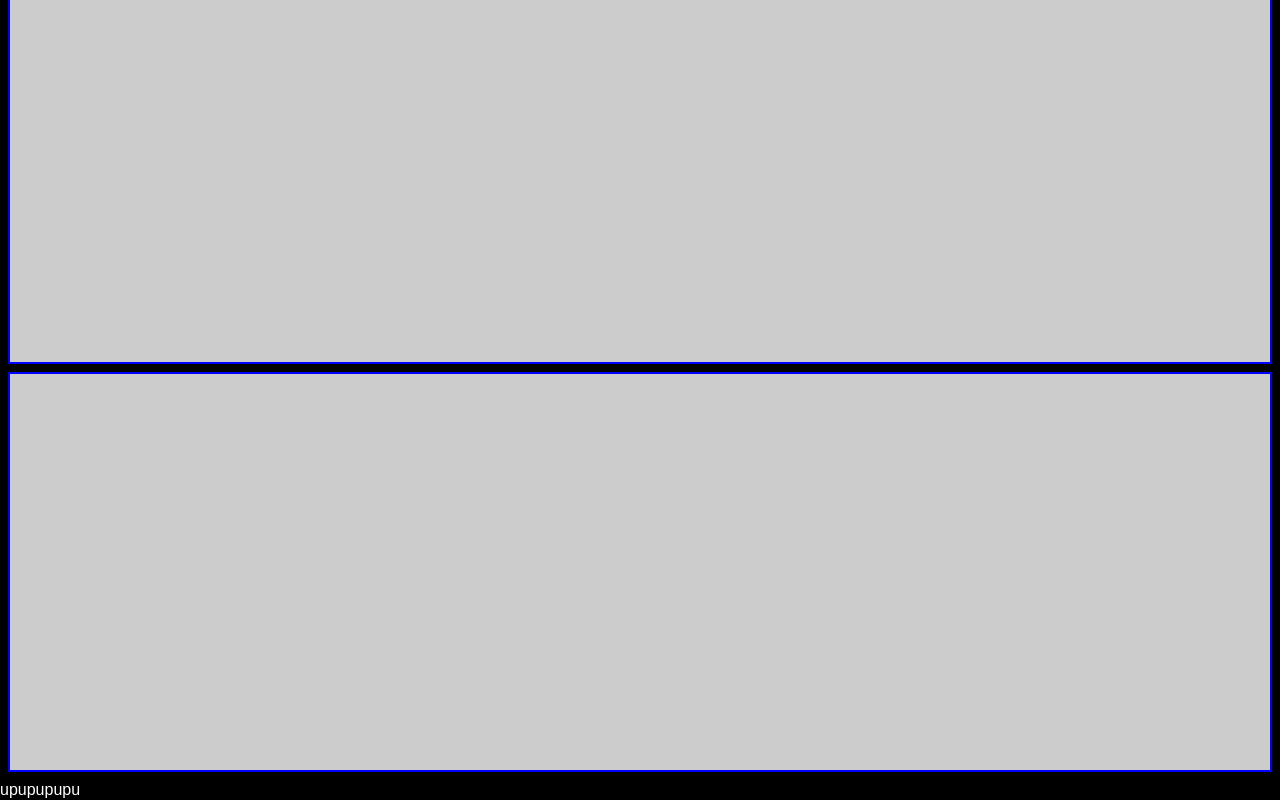
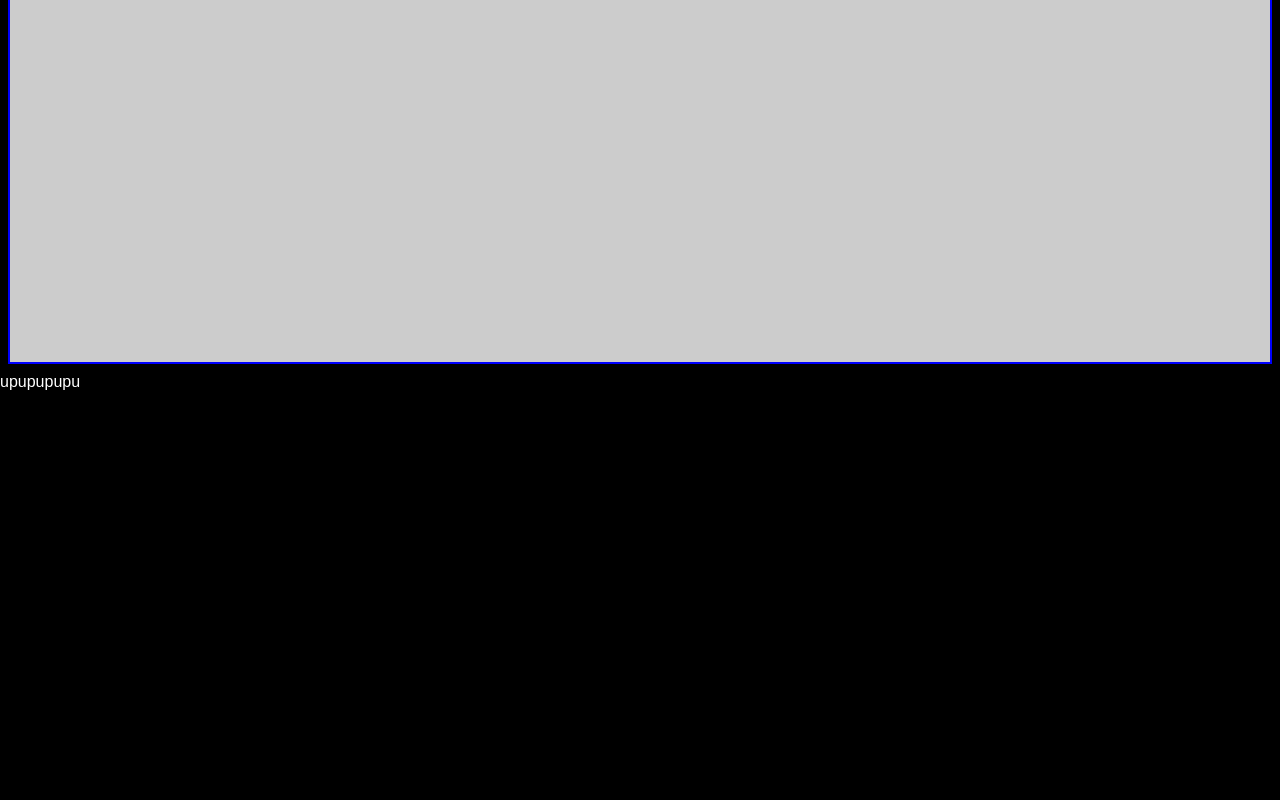
Before and after one commit to Khaanh/gulp4-markup, a website: page app/index.html in a window 1280 px wide. Shown: the part 1268-2068 px from the top of the page. After the commit the page ends 1660 px from the top, so only its background shows below. Drawn offline with nearby package versions, Linux system fonts and the light colour scheme; files that its build step writes are made by us from their sources.

Commit message:
Step by step

```diff
--- a/app/index.html
+++ b/app/index.html
@@ -15,9 +15,9 @@
 		<div class="section"></div>
 		<div class="section"></div>
 		<div class="section"></div>
-		<div class="section"></div>
 
 		<div id="up">upupupupu</div>
+
 		</main>
 		<footer class="footer"></footer>
 	</div>
```
